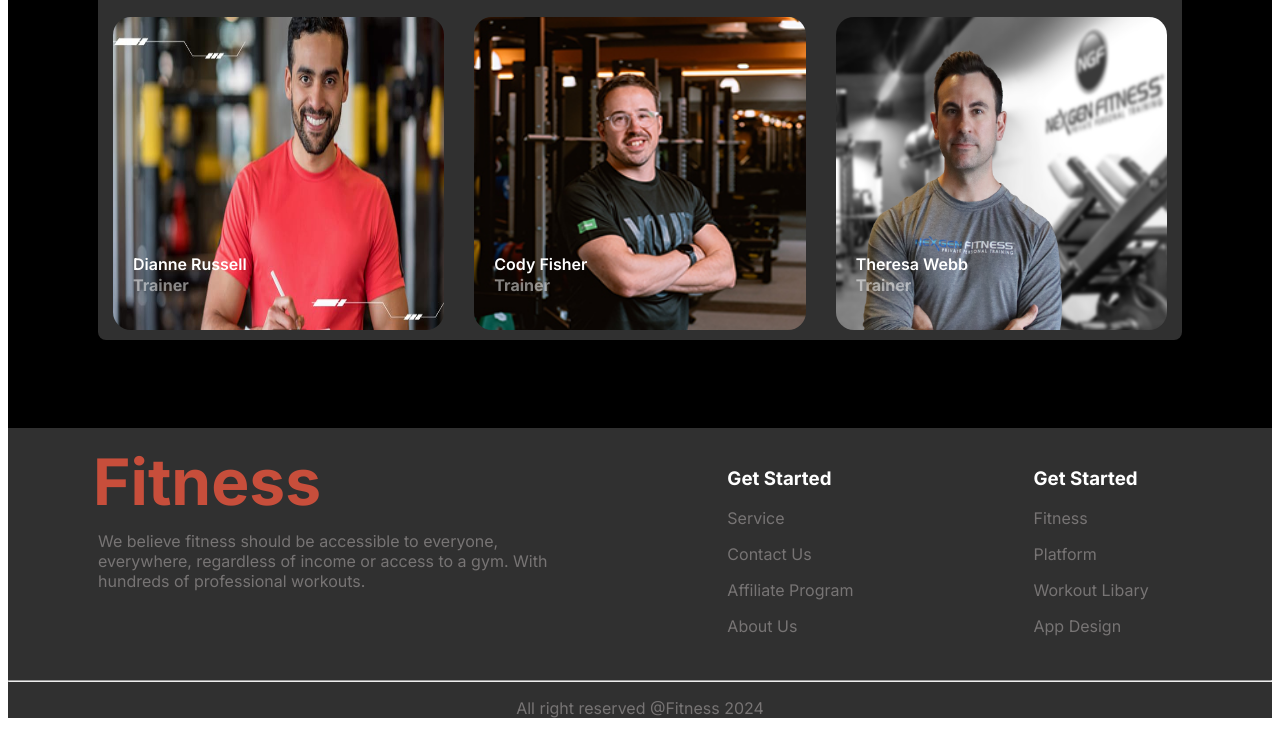
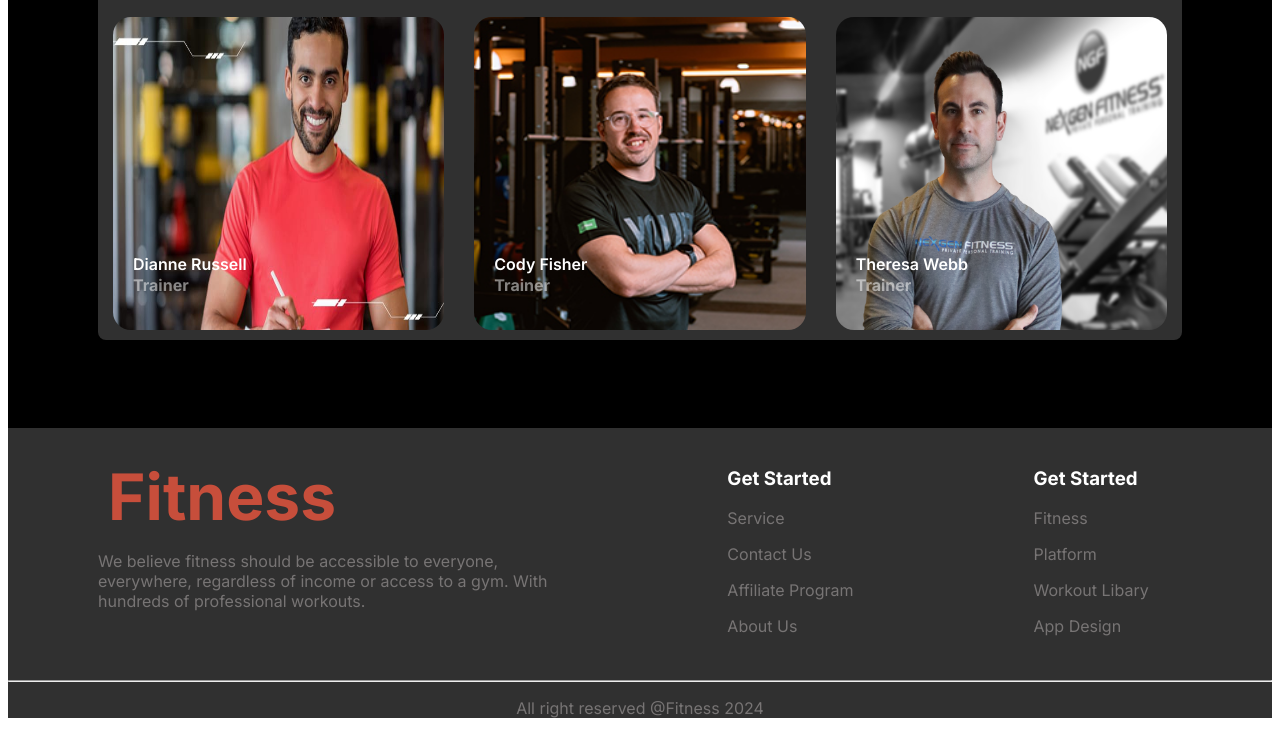
Before and after one commit to sarwarhusain/B10A2-ASS-02, a plain HTML site: page index.html in a window 1280 px wide. Shown: the part 2774-3508 px from the top of the page. Drawn offline with Linux system fonts and the light colour scheme; a web font is replaced by a local one.

Commit message:
added change features:

```diff
--- a/Styles/styles.css
+++ b/Styles/styles.css
@@ -355,7 +355,7 @@ footer{
 }
 .footer-content h2{
     font-size: 4rem;
-    margin:-5px;
+    margin:10px;
 
 }
 .footer-content h3{
```
